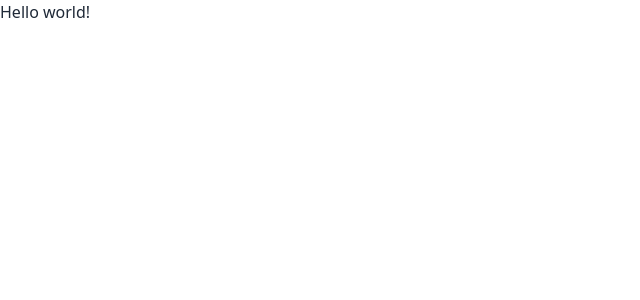
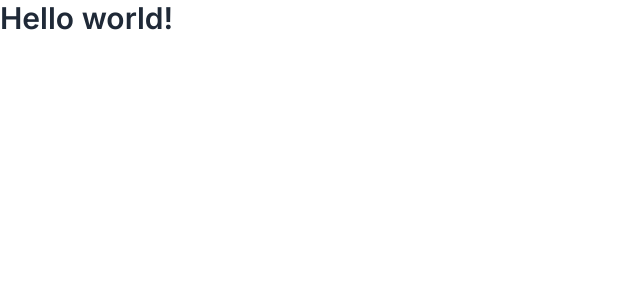
Before and after one commit to ares-oykot/donation-campaign, a React (Vite) app: page / in a window 1280 px wide. Shown: the top 300 px of the page, without its empty margins (0-640 px from the left). Built offline with nearby package versions, Linux system fonts and the light colour scheme.

Commit message:
added google font inter

```diff
--- a/src/index.css
+++ b/src/index.css
@@ -1,3 +1,7 @@
+@import url('https://fonts.googleapis.com/css2?family=Inter:wght@400;500;600;700&display=swap');
 @tailwind base;
 @tailwind components;
 @tailwind utilities;
+body{
+    font-family: 'Inter', sans-serif;
+}
--- a/src/main.jsx
+++ b/src/main.jsx
@@ -6,7 +6,7 @@
 const router = createBrowserRouter([
     {
       path: "/",
-      element: <div>Hello world!</div>,
+      element: <div className="text-3xl font-semibold">Hello world!</div>,
     },
   ]);
 
```
